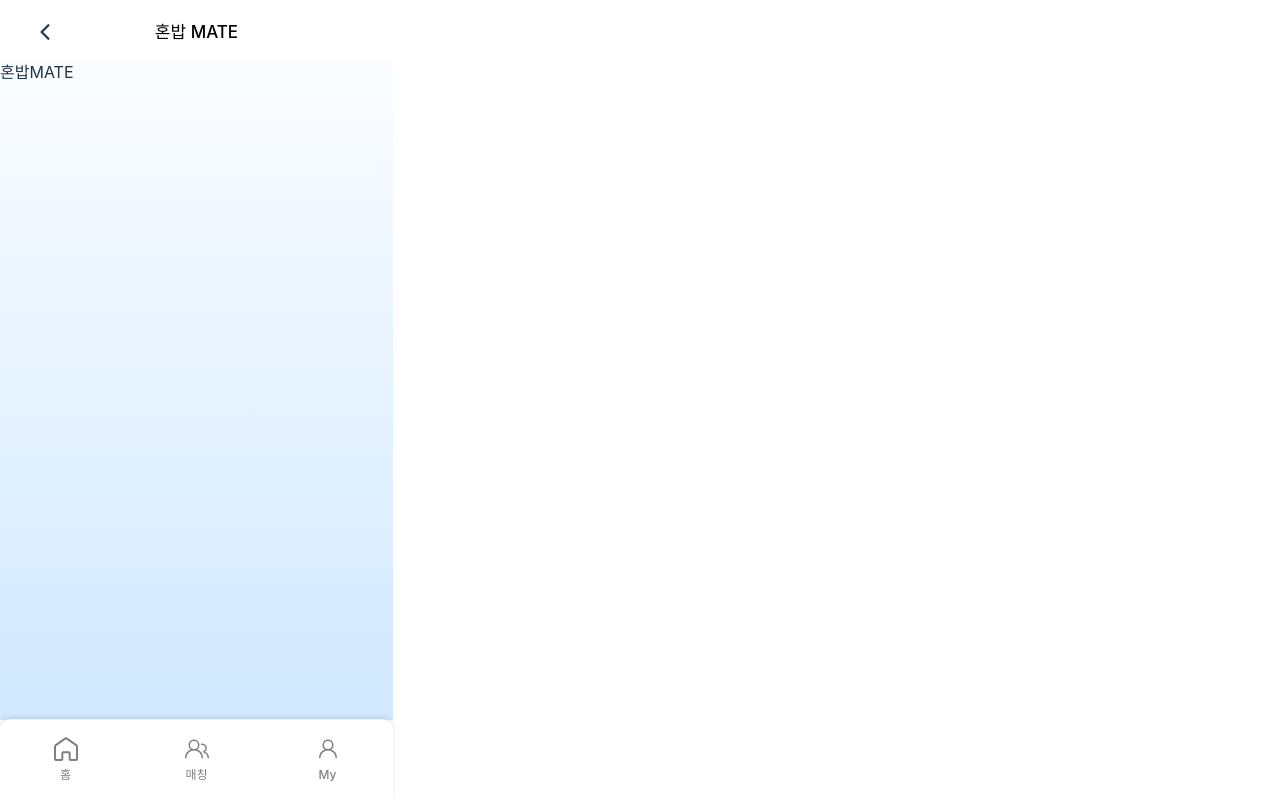
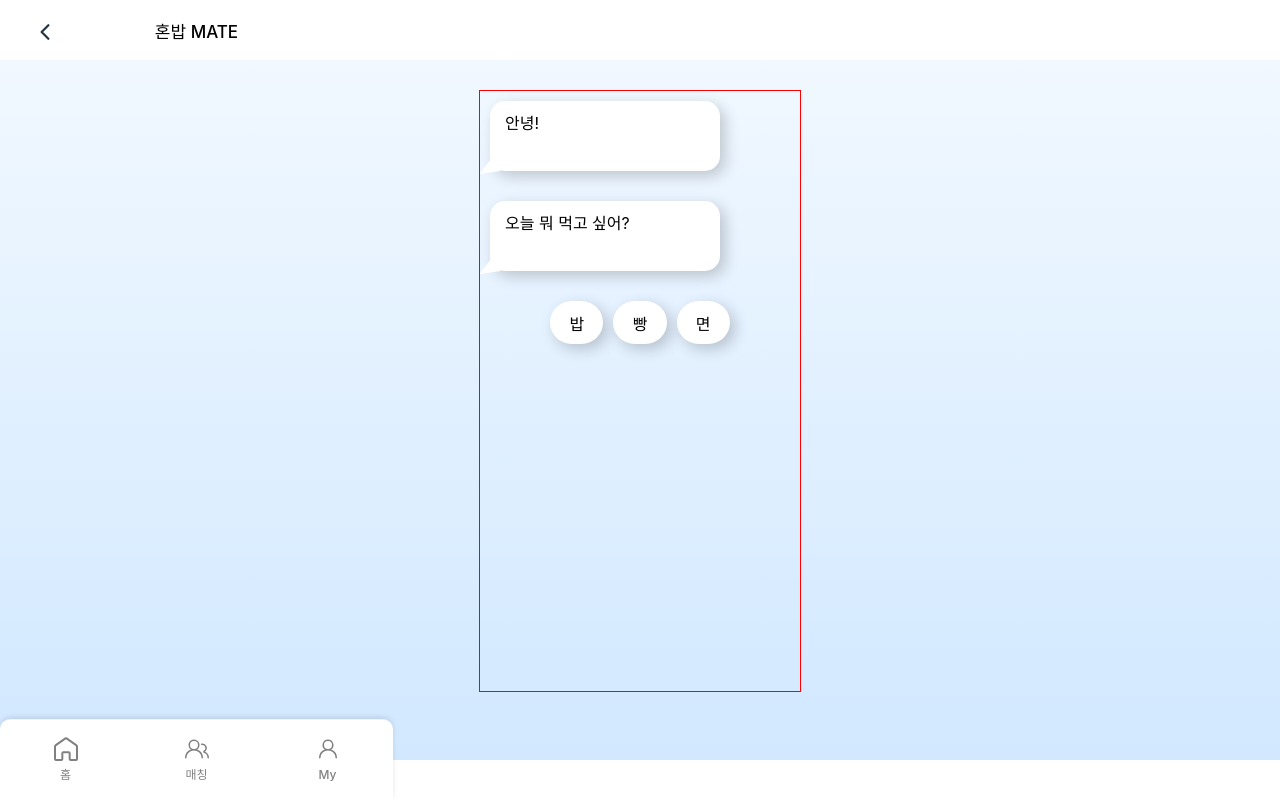
Before and after one commit to umc-meetpick/meetpick_frontend, a React (Vite) app: page /foodMateProfile in a window 1280 px wide. Built offline with nearby package versions, Linux system fonts and the light colour scheme; a web font is replaced by a local one.

Commit message:
Feat: useChatContext 생성, 채팅/버튼 디자인

```diff
--- /dev/null
+++ b/src/assets/foodProfileQuery.ts
@@ -0,0 +1,18 @@
+const foodProfileQuery = [
+    {
+      "question": ["안녕!","오늘 뭐 먹고 싶어?"],
+      "direction": "incoming",
+      "options": ["밥", "빵", "면"]
+    },
+    {
+      "question": ["음료는?"],
+      "direction": "incoming",
+      "options": ["커피", "주스", "물"]
+    },
+    {
+        "question": ["오늘 뭐 보고고 싶어?"],
+        "direction": "incoming",
+        "options": ["드라마", "영화", "방송"]
+      },
+  ]
+  export default foodProfileQuery;
--- a/src/context/profileInfoContext.tsx
+++ b/src/context/profileInfoContext.tsx
@@ -1,4 +1,4 @@
-import React, { createContext, useState, ReactNode } from "react";
+import { createContext, useState, ReactNode } from "react";
 
 // 타입 정의
 interface ProfileInfoContextType {
--- /dev/null
+++ b/src/context/useChatContext.tsx
@@ -0,0 +1,47 @@
+import { createContext, useContext, useState, ReactNode } from "react";
+import foodProfileQuery from "../assets/foodProfileQuery"; // 질문 데이터 가져오기
+
+// Message 타입 정의
+interface Message {
+  question: string[];
+  direction: string; // "incoming" 또는 "outgoing"
+}
+
+// Context 데이터 타입 정의
+type ChatContextType = {
+    messages: Message[];
+    addMessage: (message: Message) => void;
+  };
+
+const ChatContext = createContext<ChatContextType | undefined>(undefined);
+
+export const useChatContext = ()=> {
+  const context = useContext(ChatContext);
+  if (!context) {
+    throw new Error("useChatContext must be used within a ChatProvider");
+  }
+  return context;
+};
+
+// ChatProvider Props 타입 정의
+interface ChatProviderProps {
+  children: ReactNode;
+}
+
+export const ChatProvider = ({ children }: ChatProviderProps) => {
+  // 초기 메시지 설정 (첫 번째 질문은 incoming으로 설정)
+  const [messages, setMessages] = useState<Message[]>([
+    { question: foodProfileQuery[0].question, direction: foodProfileQuery[0].direction }
+  ]);
+
+  // 메시지 추가 함수
+  const addMessage = (message: Message) => {
+    setMessages((prevMessages) => [...prevMessages, message]);
+  };
+
+  return (
+    <ChatContext.Provider value={{ messages, addMessage }}>
+      {children}
+    </ChatContext.Provider>
+  );
+};
--- a/src/layout/RootLayout.tsx
+++ b/src/layout/RootLayout.tsx
@@ -1,4 +1,3 @@
-import React from 'react';
 import { Outlet } from "react-router-dom";
 import styled from "styled-components";
 import BottomNavBar from '../components/navbar/BottomNavBar';
@@ -17,7 +16,7 @@ const ContentWrapper = styled.div`
   overflow-y: scroll; /* 콘텐츠 영역이 넘치면 스크롤 */
   position: absolute;
   top: 0;
-  bottom: 0px; /* BottomNavBar 높이와 아래 여백만큼 */
+  bottom: 100px; /* BottomNavBar 높이와 아래 여백만큼 */
   width: 100%;
   overflow-x: hidden; /* 수평 스크롤 제거 */
 `;
--- a/src/main.tsx
+++ b/src/main.tsx
@@ -3,11 +3,14 @@ import { createRoot } from 'react-dom/client'
 import './index.css'
 import App from './App.tsx'
 import { ProfileContextProvider } from './context/profileInfoContext.tsx'
+import { ChatProvider } from "./context/useChatContext.tsx"
 
 createRoot(document.getElementById('root')!).render(
   <StrictMode>
     <ProfileContextProvider>
-      <App />
+      <ChatProvider>
+        <App />
+      </ChatProvider>
     </ProfileContextProvider>
   </StrictMode>,
 )
--- a/src/pages/FoodMateProfile.tsx
+++ b/src/pages/FoodMateProfile.tsx
@@ -1,11 +1,61 @@
+import { useEffect, useState, useRef } from "react";
 import styled from "styled-components";
 import BasicNavbar from "../components/navbar/BasicNavbar";
+import foodProfileQuery from "../assets/foodProfileQuery";
+import { useChatContext } from "../context/useChatContext";
+
 const FoodMateProfile = () =>{
+    const {messages, addMessage} = useChatContext();
+    const [currentQueryIndex, setCurrentQueryIndex] = useState(0); // 현재 질문 인덱스를 추적
+
+    const messageEndRef = useRef<HTMLDivElement>(null);
+
+    const scrollToBottom = () => {
+      messageEndRef.current?.scrollIntoView({ behavior: "smooth" });
+    };
+
+    useEffect(() => {
+      scrollToBottom();
+    }, [messages]);
+
+    const handleOptionClick = (option: string) => {
+      addMessage({ question: [option], direction: "outgoing" });
+
+      const nextQueryIndex = currentQueryIndex + 1;
+      if (nextQueryIndex < foodProfileQuery.length) {
+        setTimeout(()=>{
+            addMessage({ question: foodProfileQuery[nextQueryIndex].question, direction: "incoming" });
+            setCurrentQueryIndex(nextQueryIndex);
+        },500);
+      }
+    };
     return(
         <>
             <BasicNavbar title="혼밥 MATE"></BasicNavbar>
             <Container>
-                <div>혼밥MATE</div>
+                <StyledMainContainer>
+                    <MessagesContainer>
+                        {messages.map((msg, index) => (
+                            msg.question.map((que, idx) => (
+                            <BaseMessage key={`${index}-${idx}`} direction={msg.direction}>
+                                {que}
+                            </BaseMessage>
+                            ))
+                        ))}
+                    </MessagesContainer>
+                    <OptionsContainer>
+                        {foodProfileQuery[currentQueryIndex]?.options && (
+                            <>
+                            {foodProfileQuery[currentQueryIndex].options.map((option, idx) => (
+                                    <Button key={idx} onClick={() => handleOptionClick(option)}>
+                                        {option}
+                                    </Button>
+                            ))}
+                            </>
+                        )}
+                    </OptionsContainer>
+                    <div ref={messageEndRef} />
+                </StyledMainContainer>
             </Container>
         </>
     )
@@ -13,6 +63,62 @@ const FoodMateProfile = () =>{
 export default FoodMateProfile;
 
 const Container = styled.div`
-    height:calc(100vh - 140px);
-    background: linear-gradient(to bottom, #FBFDFF, #D1E8FF);
+    width:100%;
+    height:calc(100vh - 100px);
+    position:fixed;
+    top:60px;
+    background: linear-gradient(to bottom, #F1F8FF, #D1E8FF);
 `;
+const StyledMainContainer = styled.div`
+    width: 320px;
+    height: calc(100vh - 200px);
+    margin: 30px auto;
+    overflow-x: hidden;
+    overflow-y: auto;
+    border:1px solid red;
+`;
+const BaseMessage = styled.div<{ direction: string }>`
+    width:200px;
+    height:50px;
+    padding: 10px 15px;
+    margin: 10px;
+    border-radius: 15px;
+    color: black;
+    align-self: ${({ direction }) => (direction === "incoming" ? "flex-start" : "flex-end")};
+    position: relative;
+    background-color: white;
+    box-shadow: 5px 5px 15px rgba(0, 0, 0, 0.2);
+    margin-bottom: 20px;
+    &:after {
+        content: "";
+        position: absolute;
+        top: 48px;
+        ${({ direction }) =>
+        direction === "incoming"
+            ? `left: -10px; border-left: 8px solid transparent; border-right: 8px solid transparent; border-bottom: 20px solid white; transform: translateY(50%) rotate(240deg);`
+            : `right: -10px; border-left: 8px solid transparent; border-right: 8px solid transparent; border-bottom: 20px solid white; transform: translateY(50%) rotate(120deg);`}
+    }
+
+`;
+const Button = styled.button`
+    background-color:white;
+    color:black;
+    border:none;
+    border-radius:100px;
+    box-shadow: 5px 5px 15px rgba(0, 0, 0, 0.2);
+    &:focus {
+        outline: none;
+    }
+`;
+const MessagesContainer = styled.div`
+    flex-grow: 1;
+    display: flex;
+    flex-direction: column;
+`;
+const OptionsContainer = styled.div`
+    display: flex;
+    flex-wrap:wrap;
+    justify-content: center;
+    margin-top: 10px; /* 채팅 마지막 메시지 아래에 버튼 */
+    gap:10px;
+`;
```
